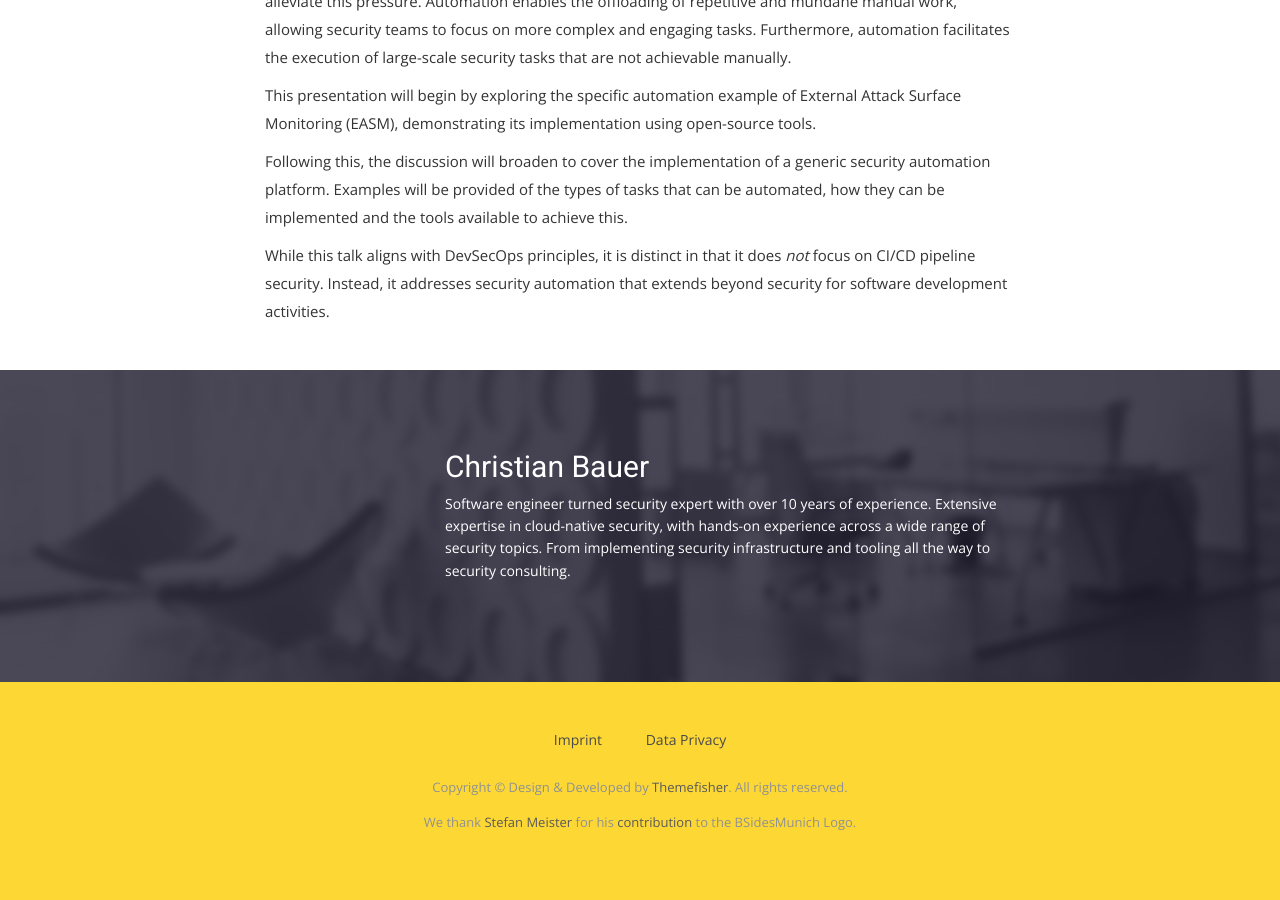
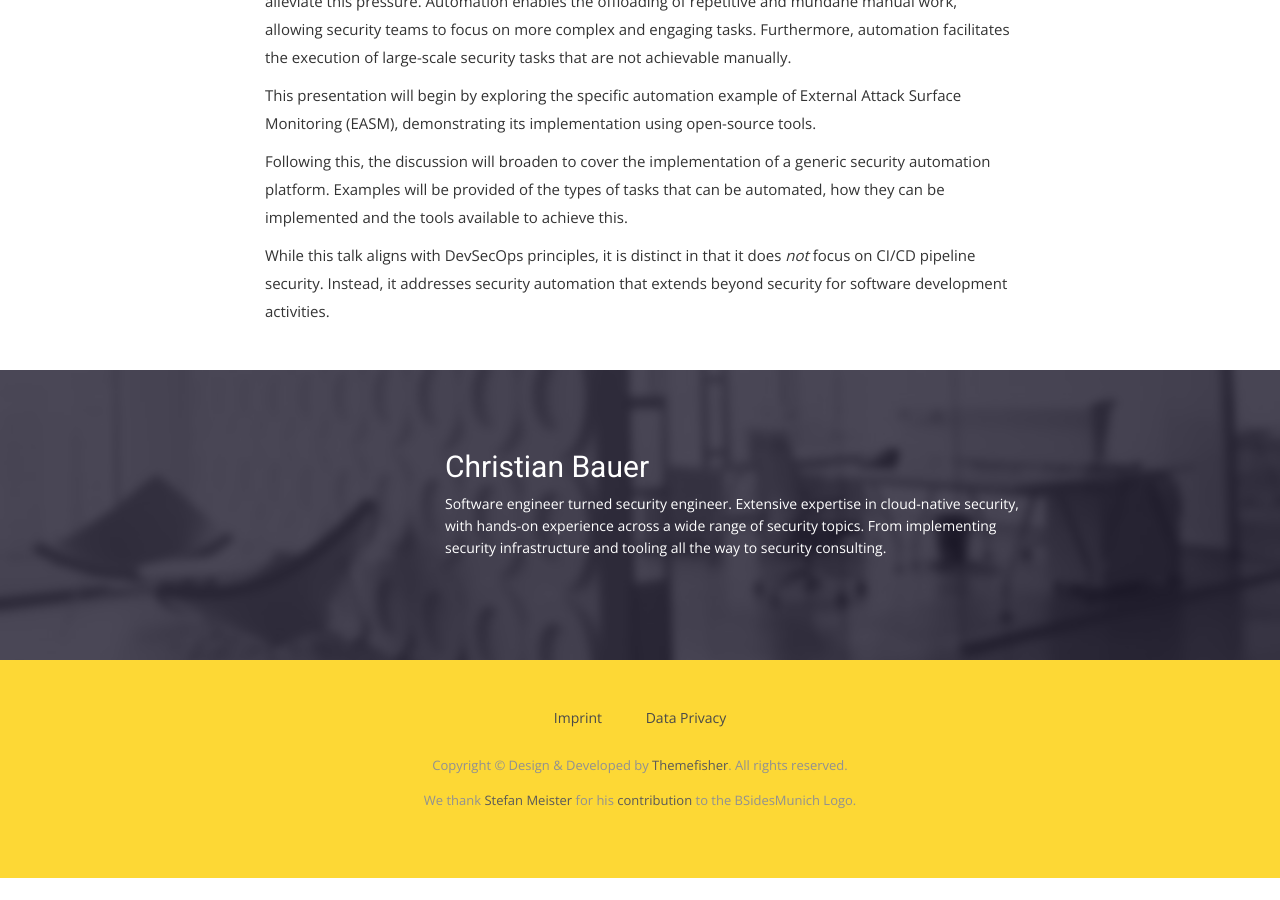
Before and after one commit to BSidesMUC/BSidesMunich2024, a Jekyll site: the page built from _talks/002-08_3NQ8D3_beyond-manual-enhancing-and-scaling-security-with-automation.md, in a window 1280 px wide and 900 px high, scrolled down 662 px. Built offline with Jekyll 4.4.1, drawn with Linux system fonts in a browser that asks for light colours; nearby versions of some CDN libraries; some web fonts are replaced; after the commit the page ends 1540 px from its top, so only the background shows below that.

Commit message:
Updates to Christian Bauer's bio

```diff
--- a/_talks/002-08_3NQ8D3_beyond-manual-enhancing-and-scaling-security-with-automation.md
+++ b/_talks/002-08_3NQ8D3_beyond-manual-enhancing-and-scaling-security-with-automation.md
@@ -5,10 +5,9 @@ details: true
 keynote: false
 layout: talk
 speakers:
-- bio: "Software engineer turned security expert with over 10 years of experience.\r\nExtensive
-    expertise in cloud-native security, with hands-on experience across a wide range
-    of security topics. From implementing security infrastructure and tooling all
-    the way to security consulting."
+- bio: "Software engineer turned security engineer.\r\nExtensive expertise in cloud-native
+    security, with hands-on experience across a wide range of security topics. From
+    implementing security infrastructure and tooling all the way to security consulting."
   handle: false
   name: Christian Bauer
   photo: ''
```
